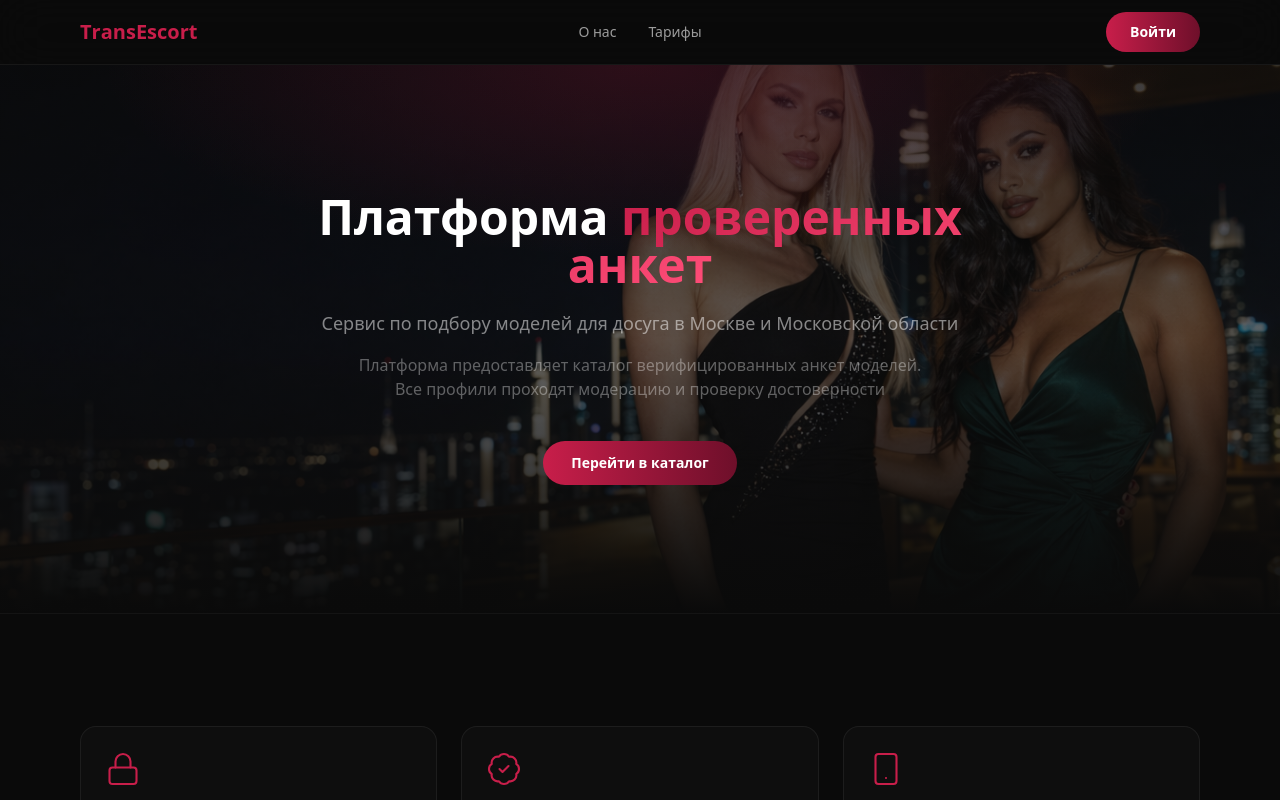
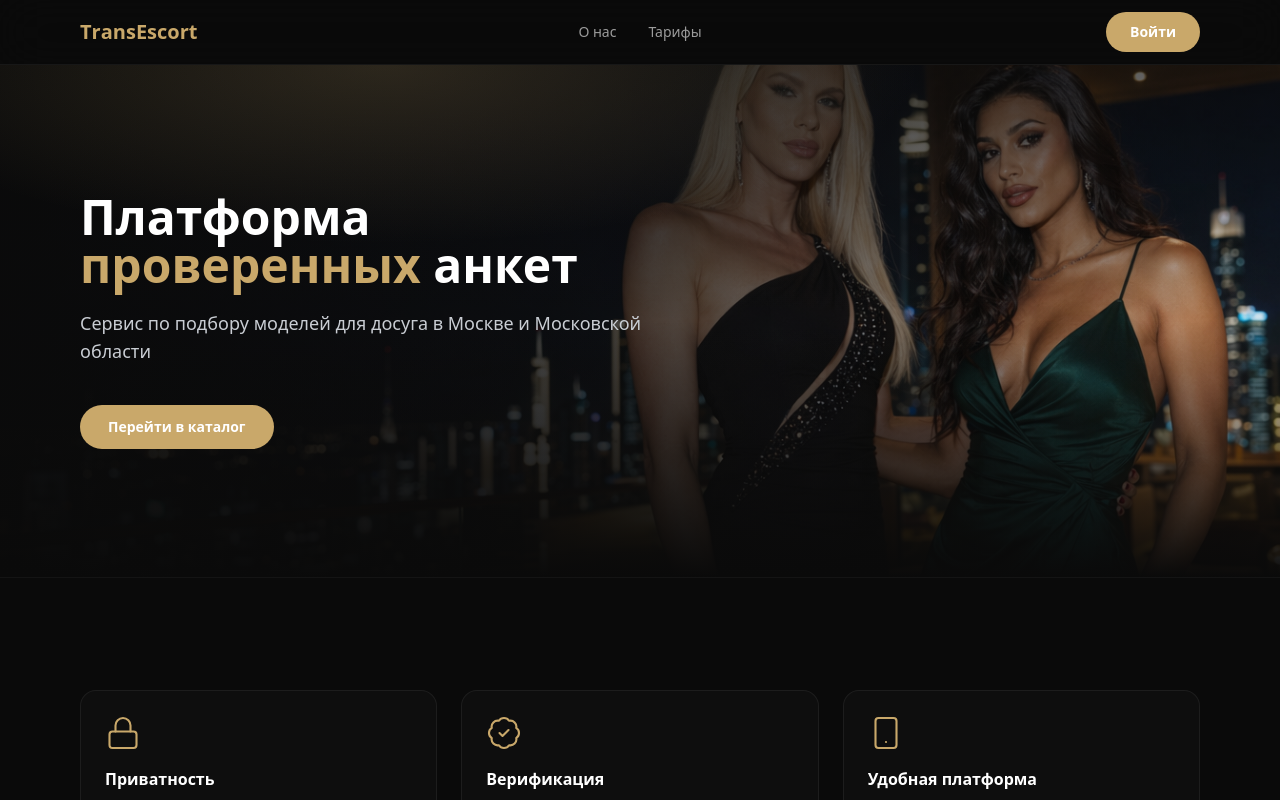
Before and after one commit to meremarina51-ctrl/transescort, a Next.js app in the folder apps/web/: page / in a window 1280 px wide. Shown: the top 800 px of the page. Built offline with nearby package versions, Linux system fonts and the light colour scheme; a web font is replaced by a local one.

Commit message:
style(web): switch accent color to gold and revamp hero section

```diff
--- a/apps/web/app/globals.css
+++ b/apps/web/app/globals.css
@@ -3,20 +3,13 @@
 @tailwind utilities;
 
 :root {
-  --crimson-primary: #c81e4a;
-  --crimson-light: #ff4d78;
+  --crimson-primary: #C9A86A;
+  --crimson-light: #E3C48F;
   color-scheme: dark;
 }
 
 body {
   @apply bg-[#0a0a0a] text-white;
-}
-
-.text-gradient-crimson {
-  background: linear-gradient(135deg, var(--crimson-primary), var(--crimson-light));
-  -webkit-background-clip: text;
-  -webkit-text-fill-color: transparent;
-  background-clip: text;
 }
 
 .card {
@@ -31,7 +24,7 @@ body {
 }
 
 .btn-primary {
-  @apply inline-flex items-center justify-center gap-2 rounded-full bg-gradient-to-r from-crimson to-crimson-dark px-7 py-3 font-body text-sm font-semibold text-white transition-all hover:shadow-lg hover:shadow-crimson/30;
+  @apply inline-flex items-center justify-center gap-2 rounded-full bg-crimson px-7 py-3 font-body text-sm font-semibold text-white transition-all hover:shadow-lg hover:shadow-crimson/30;
 }
 
 .btn-secondary {
--- a/apps/web/app/page.tsx
+++ b/apps/web/app/page.tsx
@@ -37,28 +37,28 @@ export default function HomePage() {
           priority
           className="object-cover object-[75%_20%] sm:object-[70%_22%] md:object-[65%_25%] lg:object-[60%_28%] xl:object-[55%_30%]"
         />
-        <div className="absolute inset-0 bg-gradient-to-b from-[#0a0a0a]/80 via-[#0a0a0a]/60 to-[#0a0a0a]" />
+        <div className="absolute inset-0 bg-gradient-to-r from-[#0a0a0a]/95 via-[#0a0a0a]/70 to-transparent" />
+        <div className="absolute inset-0 bg-gradient-to-b from-[#0a0a0a]/60 via-transparent to-[#0a0a0a]" />
         <div
           className="pointer-events-none absolute inset-0"
           style={{
             background:
-              'radial-gradient(60% 50% at 50% 0%, rgba(200,30,74,0.18), transparent 70%)',
+              'radial-gradient(60% 50% at 30% 0%, rgba(201,168,106,0.18), transparent 70%)',
           }}
         />
-        <div className="relative mx-auto max-w-[800px] px-6 text-center md:px-10">
+        <div className="relative mx-auto max-w-[1200px] px-6 md:px-10">
+          <div className="max-w-xl text-left">
             <h1 className="font-display text-3xl font-extrabold leading-tight md:text-5xl">
-            Платформа <span className="text-gradient-crimson">проверенных анкет</span>
+              Платформа <span className="text-[#C9A86A]">проверенных</span> анкет
             </h1>
-          <p className="mt-5 font-body text-base text-white/50 md:text-lg">
+            <p className="mt-5 font-body text-base text-[#C9CDD3] md:text-lg">
               Сервис по подбору моделей для досуга в Москве и Московской области
-          </p>
-          <p className="mx-auto mt-4 max-w-xl font-body text-sm text-white/35 md:text-base">
-            Платформа предоставляет каталог верифицированных анкет моделей. Все профили проходят модерацию и проверку достоверности
             </p>
             <div className="mt-10">
               <button type="button" className="btn-primary">
                 Перейти в каталог
               </button>
+            </div>
           </div>
         </div>
       </section>
--- a/apps/web/components/Logo.tsx
+++ b/apps/web/components/Logo.tsx
@@ -18,7 +18,7 @@ export default function Logo({ className = '' }: { className?: string }) {
             color: hovered === i ? 'var(--crimson-light)' : 'var(--crimson-primary)',
             textShadow:
               hovered === i
-                ? '0 0 14px rgba(200,30,74,0.85), 0 0 28px rgba(255,77,120,0.4)'
+                ? '0 0 14px rgba(201,168,106,0.85), 0 0 28px rgba(227,196,143,0.4)'
                 : 'none',
             transition: 'color 120ms ease-out, text-shadow 120ms ease-out',
           }}
--- a/apps/web/lib/mock-data.ts
+++ b/apps/web/lib/mock-data.ts
@@ -75,7 +75,7 @@ export const MOCK_TARIFFS: MockTariff[] = [
   },
   {
     id: 'elite',
-    name: 'Elite',
+    name: 'Элит',
     price: '40 000 ₽',
     features: ['Топ каталога', 'Персональный менеджер', 'Максимальная видимость анкеты'],
   },
--- a/apps/web/tailwind.config.js
+++ b/apps/web/tailwind.config.js
@@ -12,9 +12,9 @@ module.exports = {
       },
       colors: {
         crimson: {
-          DEFAULT: '#c81e4a',
-          light: '#ff4d78',
-          dark: '#6e0f2a',
+          DEFAULT: '#C9A86A',
+          light: '#E3C48F',
+          dark: '#8A6B3C',
         },
         surface: '#141414',
         elevated: '#1e1e1e',
```
Also changed, not shown: 1 other file (tests, documents, lock files or other folders). Lines whose indentation alone changed are shown as unchanged.
